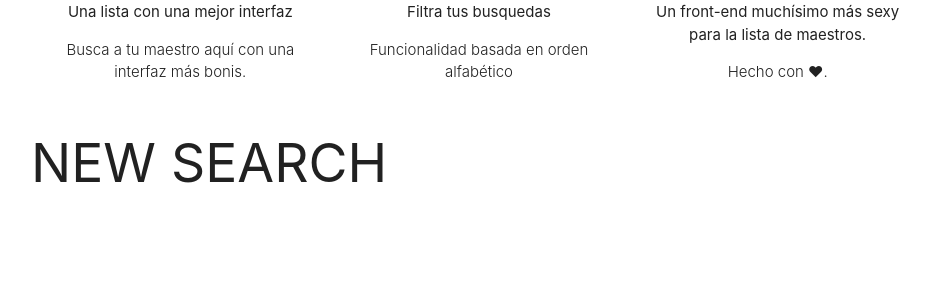
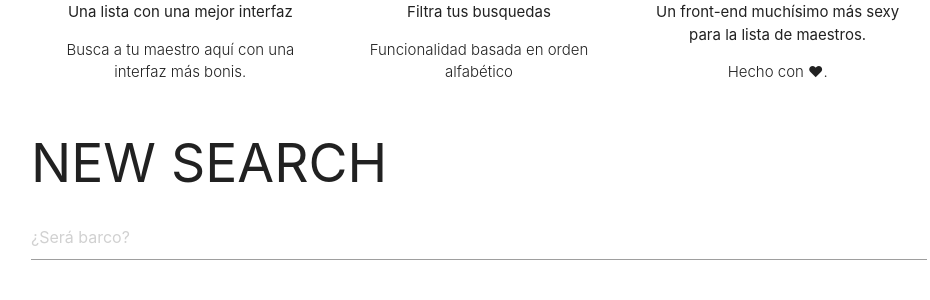
Before and after one commit to yeguacelestial/django-maestros-scraper, a Django app: page /new_search in a window 1280 px wide. Shown: the part 380-680 px from the top of the page, without its empty margins (161-1091 px from the left). Run offline with Django 3.2, Linux system fonts and the light colour scheme.

Commit message:
Added input form in search method

```diff
--- a/django_maestros_scraper/maestros_app/urls.py
+++ b/django_maestros_scraper/maestros_app/urls.py
@@ -3,5 +3,5 @@ from . import views
 
 urlpatterns = [
     path('', views.home, name='home'),
-    path('new_search', views.new_search, name='newsearch'),
+    path('new_search', views.new_search, name='new_search'),
 ]
--- a/django_maestros_scraper/templates/base.html
+++ b/django_maestros_scraper/templates/base.html
@@ -54,7 +54,7 @@
                 </div>
             </div>
     </div>
-
+        <!--Inheritance of the full code-->
         {% block content %}
         {% endblock content %}
         <script src="https://cdnjs.cloudflare.com/ajax/libs/materialize/1.0.0/js/materialize.min.js"></script>
--- a/django_maestros_scraper/templates/maestros_app/newsearch.html
+++ b/django_maestros_scraper/templates/maestros_app/newsearch.html
@@ -2,6 +2,10 @@
 
 {% block content %}
 
-<h2>NEW SEARCH</h2>
+    <h2>NEW SEARCH</h2>
+
+    <form action="{% url 'new_search' %}" method="POST">
+        <input type="text" name="search" placeholder="¿Será barco?">
+    </form>
 
 {% endblock %}
```
